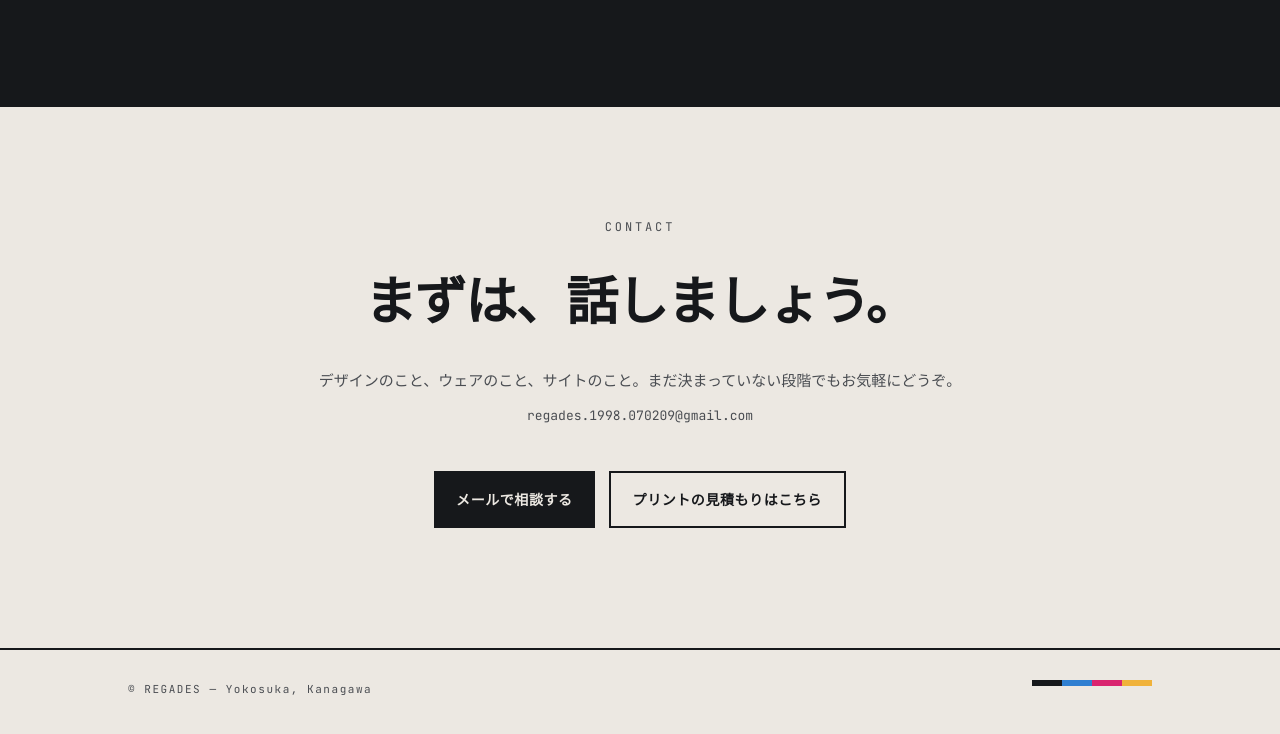
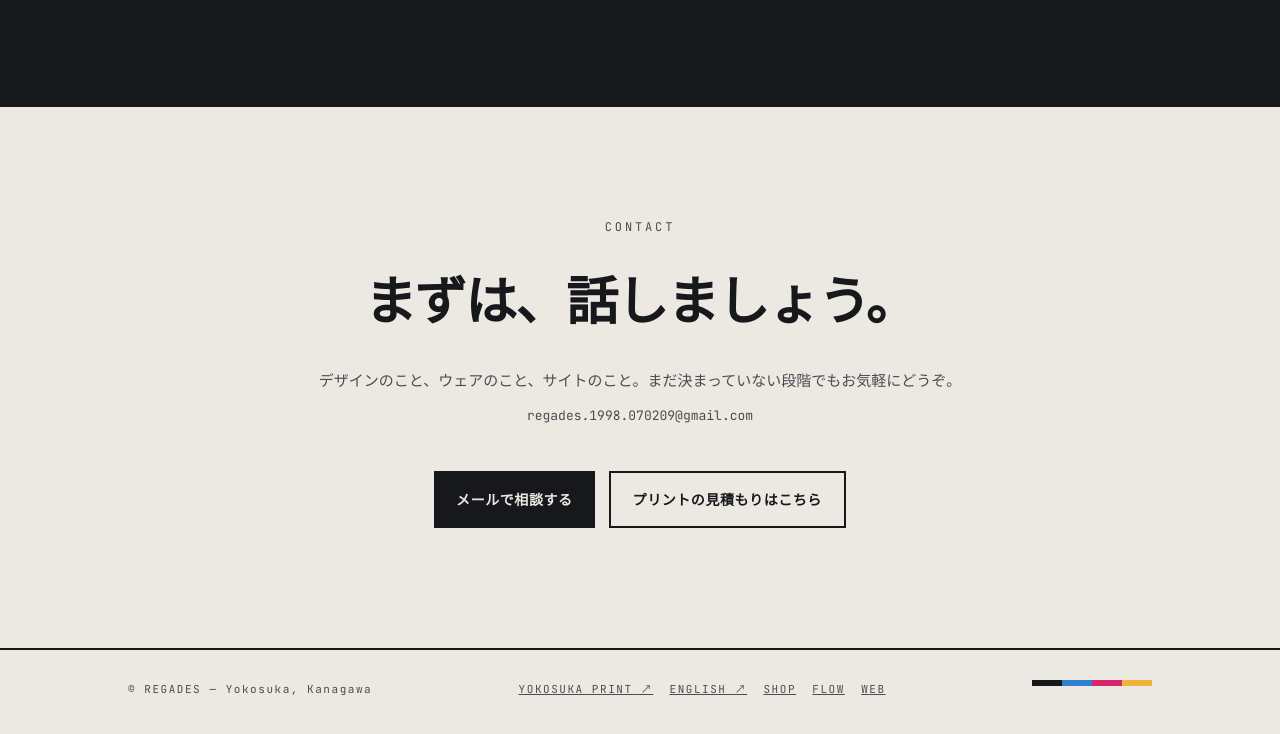
Before and after one commit to YokosukaPrint/regades, a plain HTML site: page index.html in a window 1280 px wide. Shown: the part 4225-4959 px from the top of the page. Drawn offline with Linux system fonts and the light colour scheme.

Commit message:
フッターにYOKOSUKA PRINT（日本語・英語）へのリンクを追加
Co-Authored-By: Claude Opus 5.5 <noreply@anthropic.com>
Claude-Session: https://claude.ai/code/session_01E2oxrcMnfaPMDUbBLhZUif

```diff
--- a/index.html
+++ b/index.html
@@ -177,6 +177,7 @@
 <footer class="site-foot">
   <div class="wrap">
     <span>© REGADES — Yokosuka, Kanagawa</span>
+    <span><a href="https://yokosukaprint.jp/">YOKOSUKA PRINT ↗</a>&nbsp;&nbsp;<a href="https://yokosukaprint.jp/en/">ENGLISH ↗</a>&nbsp;&nbsp;<a href="shop.html">SHOP</a>&nbsp;&nbsp;<a href="flow.html">FLOW</a>&nbsp;&nbsp;<a href="web.html">WEB</a></span>
     <span class="cmyk"><i class="k"></i><i class="c"></i><i class="m"></i><i class="y"></i></span>
   </div>
 </footer>
```
